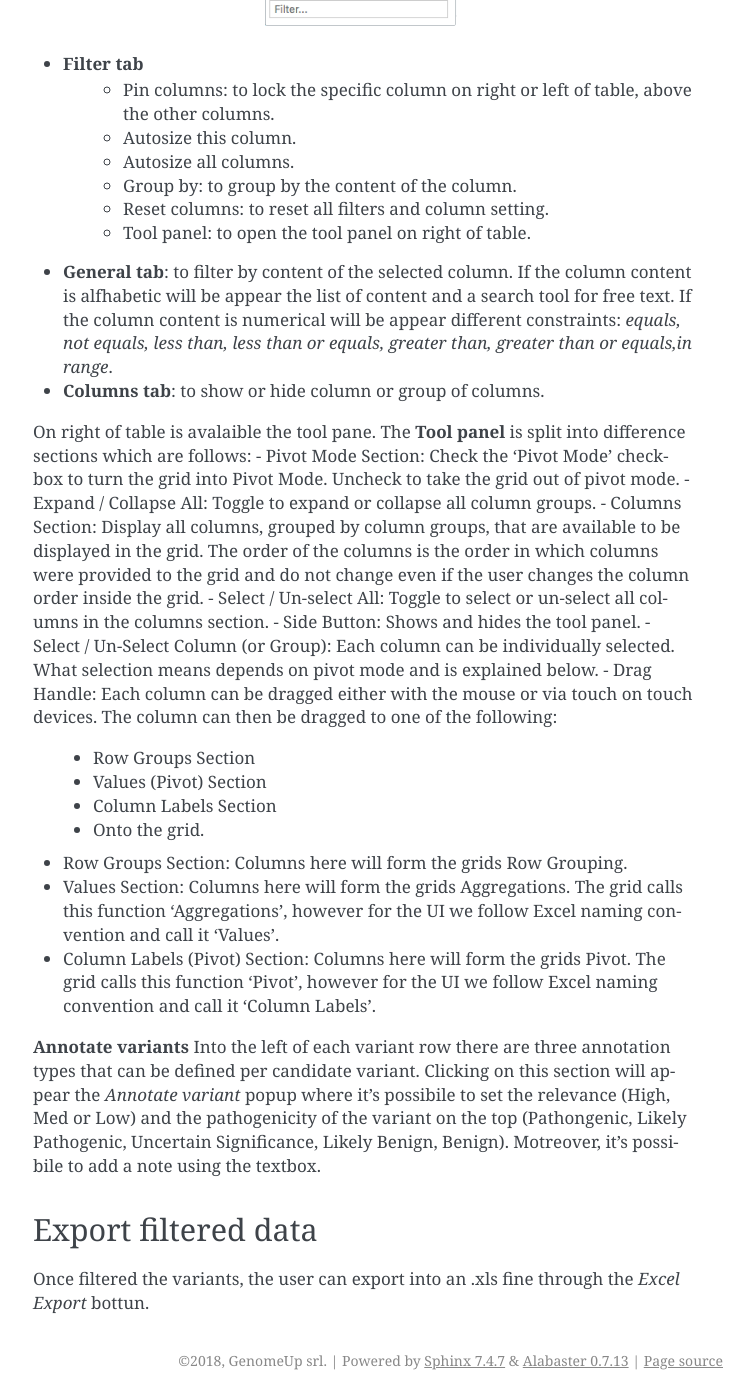
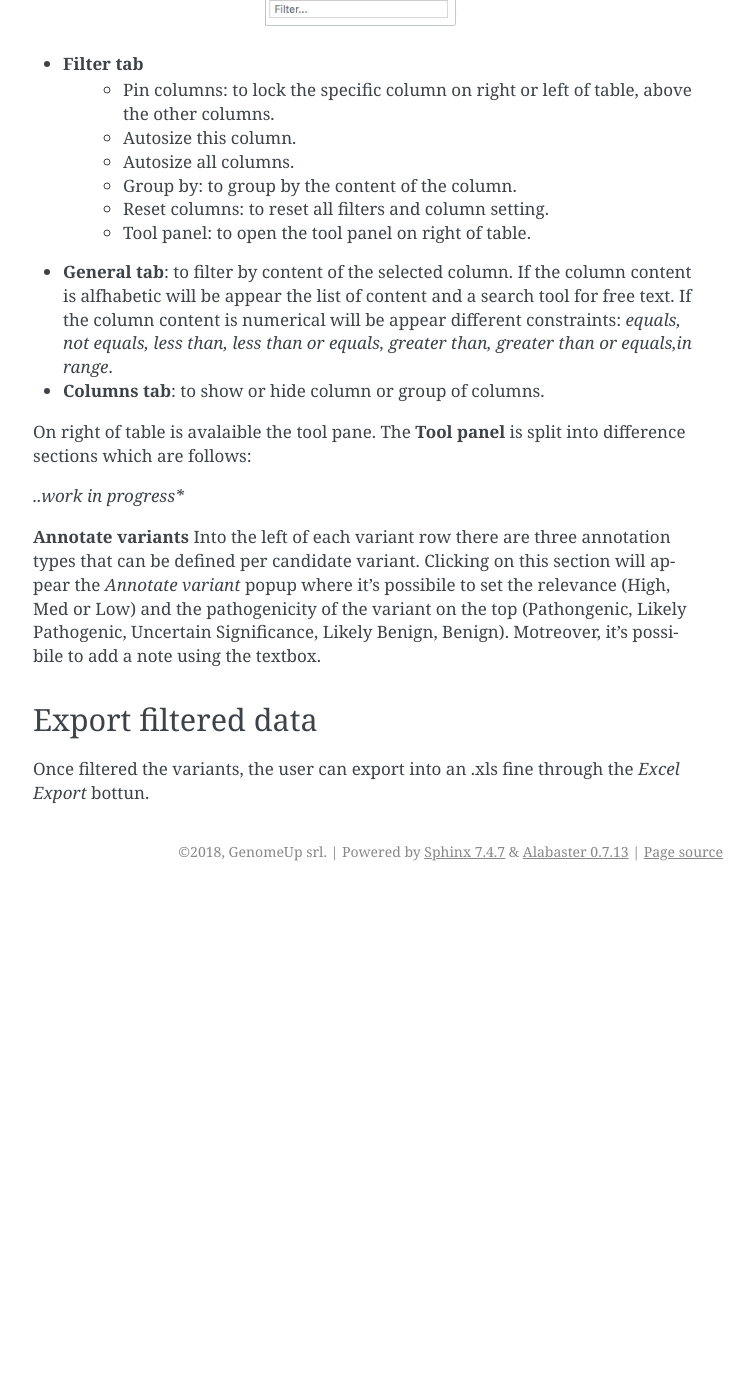
Before and after one commit to saraicarus/genomeup_doc, a Sphinx documentation site: the page built from source/getting_started.rst, in a window 1280 px wide and 1400 px high, scrolled down 2695 px. Shown: the whole window, without its empty margins (387-1141 px from the left). Built offline with Sphinx 7.4.7, drawn with Linux system fonts in a browser that asks for light colours; after the commit the page ends 3586 px from its top, so only the background shows below that.

Commit message:
Update getting_started.rst

```diff
--- a/source/getting_started.rst
+++ b/source/getting_started.rst
@@ -71,21 +71,8 @@ Furthermore, clicking on the rigth side of each columns titles, is avalaible a c
 
 On right of table is avalaible the tool pane.
 The **Tool panel** is split into difference sections which are follows:
-- Pivot Mode Section: Check the 'Pivot Mode' checkbox to turn the grid into Pivot Mode. Uncheck to take the grid out of pivot mode.
-- Expand / Collapse All: Toggle to expand or collapse all column groups.
-- Columns Section: Display all columns, grouped by column groups, that are available to be displayed in the grid. The order of the columns is the order in which columns were provided to the grid and do not change even if the user changes the column order inside the grid.
-- Select / Un-select All: Toggle to select or un-select all columns in the columns section.
-- Side Button: Shows and hides the tool panel.
-- Select / Un-Select Column (or Group): Each column can be individually selected. What selection means depends on pivot mode and is explained below.
-- Drag Handle: Each column can be dragged either with the mouse or via touch on touch devices. The column can then be dragged to one of the following:
-    - Row Groups Section
-    - Values (Pivot) Section
-    - Column Labels Section
-    - Onto the grid.
-- Row Groups Section: Columns here will form the grids Row Grouping.
-- Values Section: Columns here will form the grids Aggregations. The grid calls this function 'Aggregations', however for the UI we follow Excel naming convention and call it 'Values'.
-- Column Labels (Pivot) Section: Columns here will form the grids Pivot. The grid calls this function 'Pivot', however for the UI we follow Excel naming convention and call it 'Column Labels'.
 
+*..work in progress**
 
 **Annotate variants**
 Into the left of each variant row there are three annotation types that can be defined per candidate variant.
```
